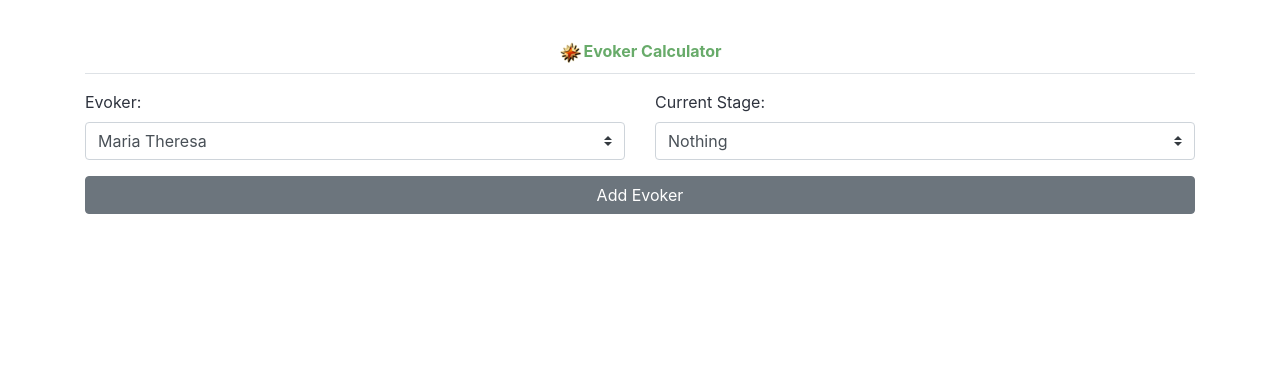
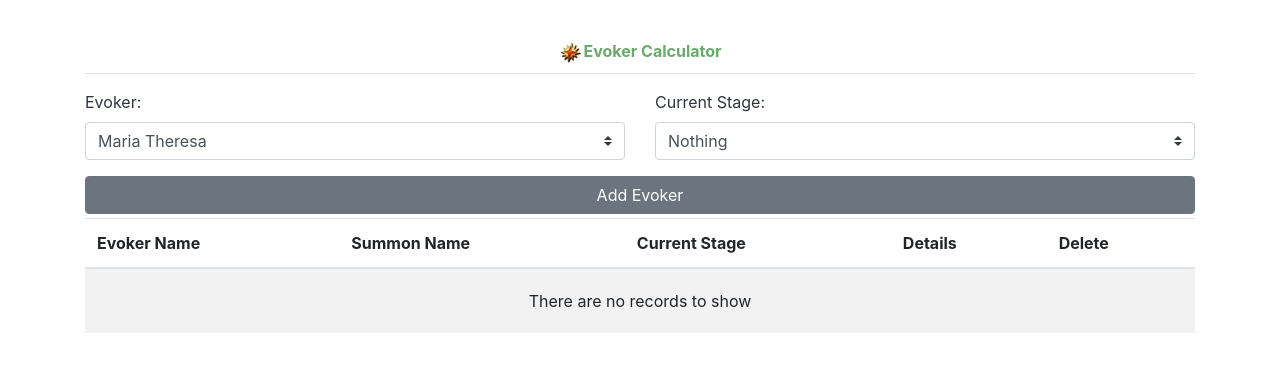
Before and after one commit to OrkunKocyigit/carcarum, a Vue app: page /#/ in a window 1280 px wide. Shown: the top 372 px of the page. Built offline with nearby package versions, Linux system fonts and the light colour scheme.

Commit message:
Added basic character table

```diff
--- a/src/components/CharSelector.vue
+++ b/src/components/CharSelector.vue
@@ -2,12 +2,12 @@
  <div>
    <b-form @submit="onEvokerAdded">
      <div class="row">
-       <b-form-group class="col" id="char-select-group" label="Evoker:" label-for="select-evoker">
+       <b-form-group class="col-lg-6 col-sm-12" id="char-select-group" label="Evoker:" label-for="select-evoker">
          <b-form-select v-model="selectedChar" id="select-evoker" :disabled="haveAll">
            <option v-for="char in filteredChars" :value="char.id" :key="char.id">{{char.name}}</option>
          </b-form-select>
        </b-form-group>
-       <b-form-group class="col" id="stage-select-group" label="Current Stage:" label-for="select-stage">
+       <b-form-group class="col-lg-6 col-sm-12" id="stage-select-group" label="Current Stage:" label-for="select-stage">
          <b-form-select v-model="selectedStage" id="select-stage" :options="stageOptions" :disabled="haveAll" />
        </b-form-group>
      </div>
@@ -38,17 +38,17 @@ export default {
         // No Summon
         stages.push({ value: 0, text: 'Nothing' })
         // SR Summon
-        for (let i = 1; i <= 3; i++) {
-          stages.push({ value: i, text: `${i}* SR Summon` })
+        for (let i = 0; i <= 3; i++) {
+          stages.push({ value: i + 1, text: `${i}* SR Summon` })
         }
         // SSR Summon
         for (let i = 3; i <= 5; i++) {
-          stages.push({ value: i + 1, text: `${i}* SSR Summon` })
+          stages.push({ value: i + 2, text: `${i}* SSR Summon` })
         }
         // SSR Char
         let charMax = this.filteredChars.filter((x) => (x.id === this.selectedChar))[0].maxStage
         for (let i = 0; i <= charMax; i++) {
-          stages.push({ value: i + 7, text: `${i}* SSR Char` })
+          stages.push({ value: i + 8, text: `${i}* SSR Character` })
         }
       }
       return stages
--- /dev/null
+++ b/src/components/EvokerTable.vue
@@ -0,0 +1,100 @@
+<template>
+  <div>
+    <b-table
+      :fields="fields"
+      primary-key="id"
+      striped
+      responsive="md"
+      :items="tableItems"
+      show-empty>
+      <template v-slot:cell(currentStage)="data">
+        {{getStageName(data.item.currentStage)}}
+      </template>
+
+      <template v-slot:cell(details)="row">
+        <b-button size="sm" class="mb-1" variant="primary">
+          Details
+        </b-button>
+      </template>
+
+      <template v-slot:cell(delete)="row">
+        <b-button size="sm" class="mb-1" variant="danger">
+          Delete
+        </b-button>
+      </template>
+    </b-table>
+  </div>
+</template>
+
+<script>
+import charData from '../assets/chars'
+import summonData from '../assets/summons'
+
+export default {
+  name: 'EvokerTable',
+  props: ['evokerList'],
+  data: function () {
+    return {
+      fields: [
+        {
+          key: 'name',
+          label: 'Evoker Name'
+        },
+        {
+          key: 'summonName',
+          label: 'Summon Name'
+        },
+        {
+          key: 'currentStage',
+          label: 'Current Stage'
+        },
+        {
+          key: 'details'
+        },
+        {
+          key: 'delete'
+        }
+      ],
+      chars: charData,
+      summons: summonData
+    }
+  },
+  computed: {
+    tableItems: function () {
+      let items = []
+      for (let evoker of this.evokerList) {
+        let item = {}
+        item.id = evoker.id
+        let char = this.chars.filter((x) => (x.id === item.id))[0]
+        item.name = char.name
+        let summon = this.summons.filter((x) => (x.id === char.summonId))[0]
+        item.summonName = summon.name
+        item.currentStage = evoker.currentStage
+        items.push(item)
+      }
+      return items
+    }
+  },
+  methods: {
+    getStageName: function (currentStage) {
+      let stageName
+      if (currentStage === 0) {
+        stageName = 'Nothing'
+      } else if (currentStage < 5) {
+        stageName = `${currentStage - 1}* SR Summon`
+      } else if (currentStage < 8) {
+        stageName = `${currentStage - 2}* SSR Summon`
+      } else if (currentStage < 14) {
+        stageName = `${currentStage - 8}* SSR Character`
+      } else {
+        stageName = 'Unknown'
+      }
+      return stageName
+    }
+  }
+}
+</script>
+
+<style scoped>
+
+</style>
--- a/src/views/ECalc.vue
+++ b/src/views/ECalc.vue
@@ -1,14 +1,17 @@
 <template>
   <div class="ecalc">
     <CharSelector :addEvoker="onEvokerAdded" :filteredEvokers="filterEvokerList"/>
+    <EvokerTable :evokerList="evokers" class="mt-1"/>
   </div>
 </template>
 
 <script>
 import CharSelector from '../components/CharSelector'
+import EvokerTable from '../components/EvokerTable'
 export default {
   components: {
-    CharSelector: CharSelector
+    CharSelector: CharSelector,
+    EvokerTable: EvokerTable
   },
   data: function () {
     return {
```
